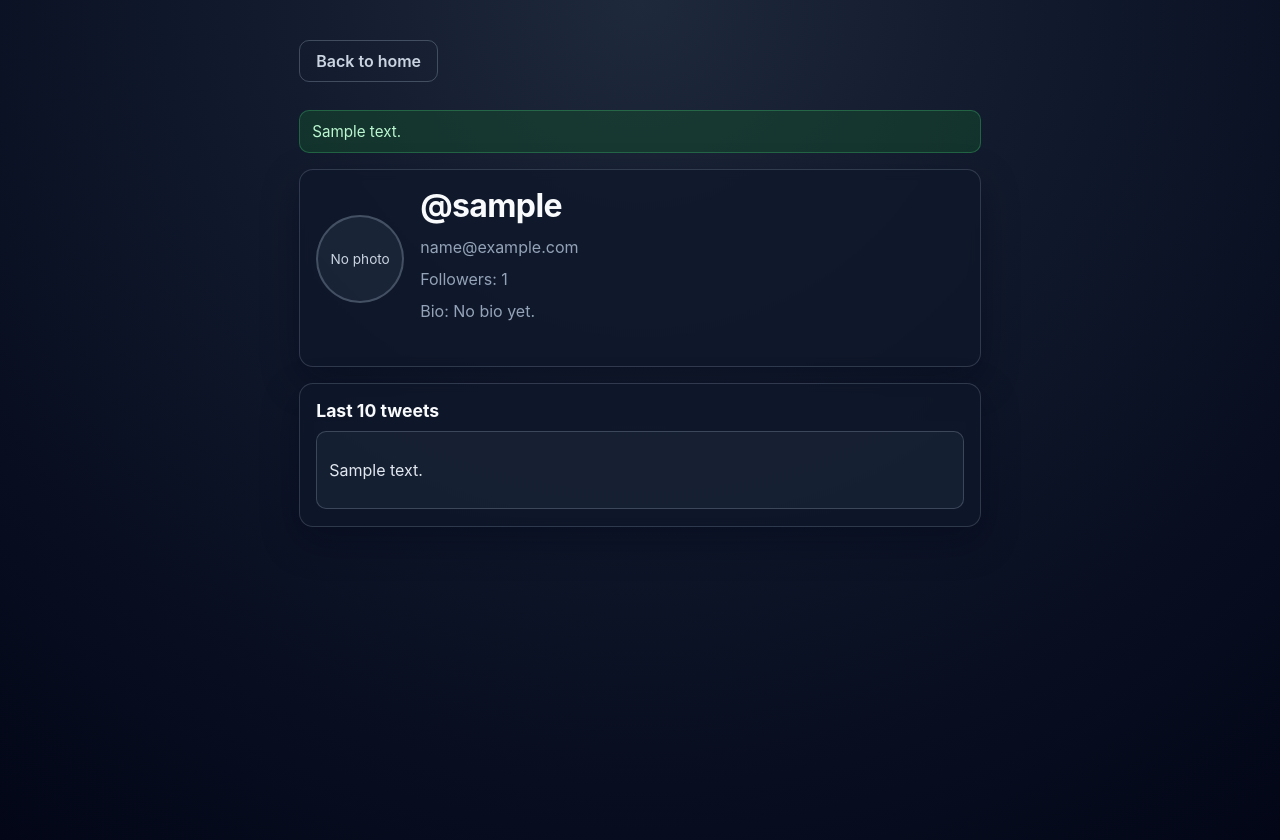
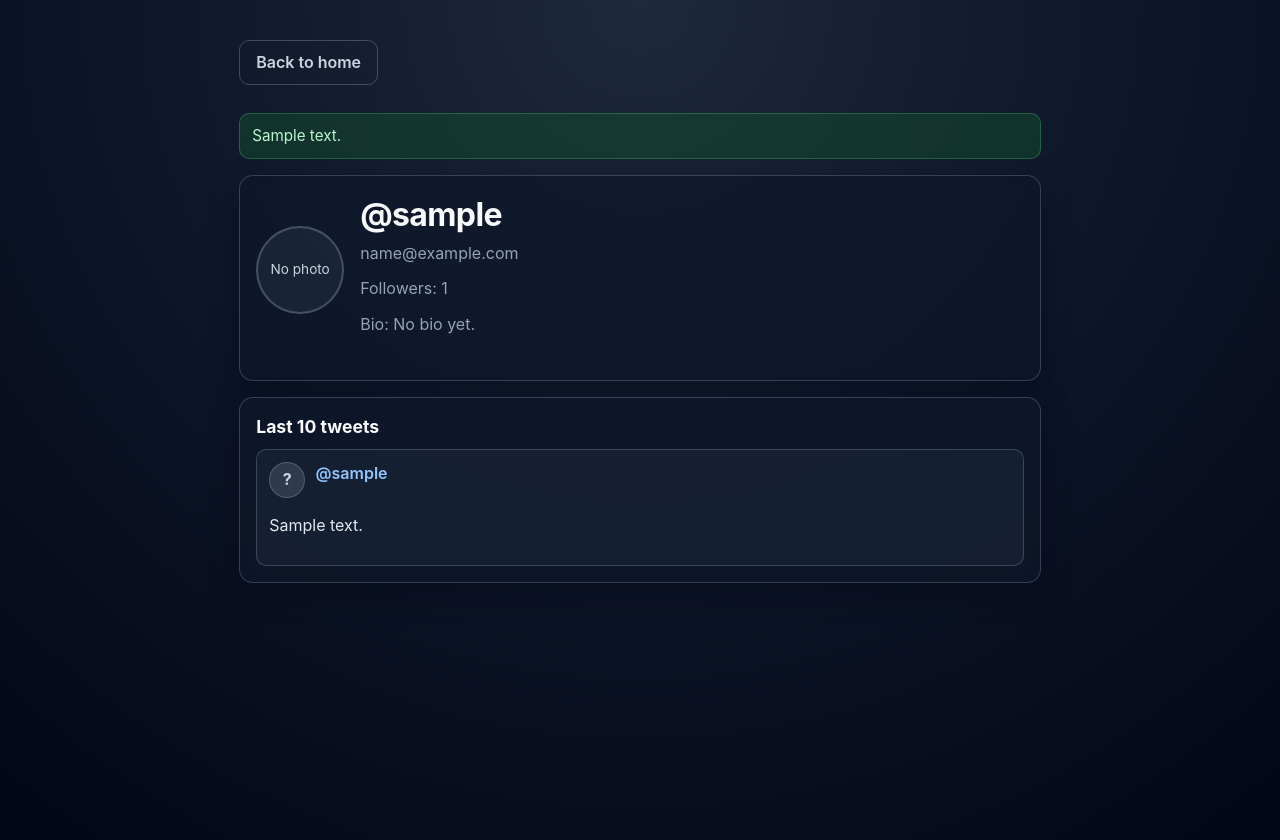
Before and after one commit to damzy-yl/Twitter-Replica, a FastAPI app: template templates/profile.html in a window 1280 px wide. Run offline with FastAPI, Linux system fonts and the light colour scheme; the template is opened without the code that fills it: most values are stand-ins (such as "Sample title", 1, 10 or a date in 2020); some libraries are stand-ins or nearby versions.

Commit message:
Group 5 Part A

```diff
--- a/main.py
+++ b/main.py
@@ -188,6 +188,30 @@ def get_following_users(current_user: dict) -> list[dict]:
     )
 
 
+def enrich_tweets_with_author_data(tweets: list[dict]) -> list[dict]:
+    if users_collection is None or not tweets:
+        return tweets
+
+    usernames = {tweet.get("username") for tweet in tweets if tweet.get("username")}
+    if not usernames:
+        return tweets
+
+    user_documents = list(users_collection.find({"username": {"$in": list(usernames)}}))
+    profile_image_by_username: dict[str, Optional[str]] = {}
+    for user_document in user_documents:
+        username = user_document.get("username")
+        if username:
+            profile_image_by_username[username] = user_document.get("profile_image_url")
+
+    enriched_tweets = []
+    for tweet in tweets:
+        tweet_copy = dict(tweet)
+        tweet_username = tweet_copy.get("username")
+        tweet_copy["author_profile_image_url"] = profile_image_by_username.get(tweet_username)
+        enriched_tweets.append(tweet_copy)
+    return enriched_tweets
+
+
 def search_users_by_username_prefix(username_query: str) -> list[dict]:
     if users_collection is None or not username_query:
         return []
@@ -361,6 +385,7 @@ def render_home(
         current_user = get_or_create_current_user(user_token)
         if current_user:
             timeline_tweets = get_timeline_tweets_for_user(current_user, 20)
+            timeline_tweets = enrich_tweets_with_author_data(timeline_tweets)
             following_users = get_following_users(current_user)
             matched_users = search_users_by_username_prefix(username_query)
             matched_tweets = search_tweets_by_text_prefix(tweet_query)
@@ -411,6 +436,7 @@ def render_profile(
         profile_user = users_collection.find_one({"username": profile_username})
         if profile_user:
             profile_tweets = get_latest_tweets_for_user(profile_user["_id"], 10)
+            profile_tweets = enrich_tweets_with_author_data(profile_tweets)
             if current_user and current_user["_id"] == profile_user["_id"]:
                 can_edit_profile = True
             if current_user and current_user["_id"] != profile_user["_id"] and current_user.get("username"):
--- a/static/style.css
+++ b/static/style.css
@@ -8,10 +8,11 @@ body {
   background: radial-gradient(circle at top, #1e293b 0%, #0f172a 45%, #020617 100%);
   color: #e2e8f0;
   min-height: 100vh;
+  line-height: 1.45;
 }
 
 .container {
-  max-width: 720px;
+  max-width: 840px;
   margin: 2.5rem auto;
   padding: 0 1.2rem 2rem;
 }
@@ -26,7 +27,7 @@ h3 {
 h1 {
   font-size: 2rem;
   letter-spacing: -0.02em;
-  margin-bottom: 0.75rem;
+  margin-bottom: 0.25rem;
 }
 
 h2 {
@@ -40,11 +41,11 @@ h3 {
 
 .card {
   background: rgba(15, 23, 42, 0.7);
-  border: 1px solid rgba(148, 163, 184, 0.25);
+  border: 1px solid rgba(148, 163, 184, 0.3);
   border-radius: 14px;
-  padding: 1rem 1rem 1.1rem;
+  padding: 1rem 1rem 1rem;
   margin-top: 1rem;
-  box-shadow: 0 14px 36px rgba(2, 6, 23, 0.35);
+  box-shadow: 0 10px 30px rgba(2, 6, 23, 0.35);
   backdrop-filter: blur(6px);
 }
 
@@ -77,11 +78,12 @@ textarea:focus {
   display: flex;
   gap: 0.75rem;
   margin-top: 1rem;
+  flex-wrap: wrap;
 }
 
 button {
   padding: 0.62rem 1rem;
-  border: 0;
+  border: 1px solid rgba(255, 255, 255, 0.08);
   border-radius: 10px;
   background: linear-gradient(135deg, #2563eb 0%, #4f46e5 100%);
   color: #f8fafc;
@@ -147,6 +149,12 @@ textarea {
   border-radius: 10px;
   padding: 0.75rem;
   margin-top: 0.5rem;
+  transition: border-color 0.2s ease, transform 0.15s ease;
+}
+
+.tweet-item:hover {
+  border-color: rgba(147, 197, 253, 0.55);
+  transform: translateY(-1px);
 }
 
 .search-grid {
@@ -210,6 +218,14 @@ textarea {
   margin-bottom: 1rem;
 }
 
+.page-header {
+  margin-bottom: 0.75rem;
+}
+
+.page-subtitle {
+  margin: 0;
+}
+
 .profile-header {
   display: flex;
   align-items: center;
@@ -258,3 +274,61 @@ textarea {
   border-radius: 10px;
   border: 1px solid rgba(148, 163, 184, 0.3);
 }
+
+.tweet-head {
+  display: flex;
+  align-items: flex-start;
+  gap: 0.65rem;
+  margin-bottom: 0.45rem;
+}
+
+.tweet-avatar {
+  width: 36px;
+  height: 36px;
+  border-radius: 999px;
+  object-fit: cover;
+  border: 1px solid rgba(148, 163, 184, 0.35);
+}
+
+.tweet-avatar-fallback {
+  display: flex;
+  align-items: center;
+  justify-content: center;
+  background: rgba(51, 65, 85, 0.85);
+  color: #cbd5e1;
+  font-weight: 700;
+}
+
+.tweet-author-row {
+  margin: 0 0 0.15rem;
+}
+
+.tweet-retweet-row {
+  margin: 0;
+  font-size: 0.86rem;
+}
+
+@media (max-width: 640px) {
+  .container {
+    margin: 1.2rem auto;
+    padding: 0 0.8rem 1.3rem;
+  }
+
+  h1 {
+    font-size: 1.6rem;
+  }
+
+  .card {
+    padding: 0.85rem;
+    border-radius: 12px;
+  }
+
+  button,
+  .btn-link {
+    width: 100%;
+  }
+
+  .profile-header {
+    align-items: flex-start;
+  }
+}
--- a/templates/profile.html
+++ b/templates/profile.html
@@ -8,7 +8,9 @@
 </head>
 <body>
   <main class="container">
-    <a class="btn-link back-link" href="/">Back to home</a>
+    <header class="page-header">
+      <a class="btn-link back-link" href="/">Back to home</a>
+    </header>
 
     {% if error_message %}
     <p class="status error">{{ error_message }}</p>
@@ -68,9 +70,28 @@
       <ul class="tweet-list">
         {% for tweet in profile_tweets %}
         <li class="tweet-item">
-          {% if tweet.get("is_retweet") %}
-          <p class="muted">Retweeted from @{{ tweet.get("retweet_original_username", "unknown") }}</p>
-          {% endif %}
+          <div class="tweet-head">
+            {% if tweet.get("author_profile_image_url") %}
+            <img
+              class="tweet-avatar"
+              src="{{ tweet.get('author_profile_image_url') }}"
+              alt="Profile picture for {{ tweet.get('username', 'unknown') }}"
+            />
+            {% else %}
+            <div class="tweet-avatar tweet-avatar-fallback">?</div>
+            {% endif %}
+            <div>
+              <p class="muted tweet-author-row">
+                <a class="inline-link" href="/profile/{{ tweet.get('username', 'unknown') }}">@{{ tweet.get("username", "unknown") }}</a>
+              </p>
+              {% if tweet.get("is_retweet") %}
+              <p class="muted tweet-retweet-row">
+                Retweeted by @{{ tweet.get("username", "unknown") }} from
+                <a class="inline-link" href="/profile/{{ tweet.get('retweet_original_username', 'unknown') }}">@{{ tweet.get("retweet_original_username", "unknown") }}</a>
+              </p>
+              {% endif %}
+            </div>
+          </div>
           <p>{{ tweet.get("text") }}</p>
           {% if tweet.get("tweet_image_url") %}
           <img
```
Also changed, not shown: templates/main.html (+26 -7 lines).
